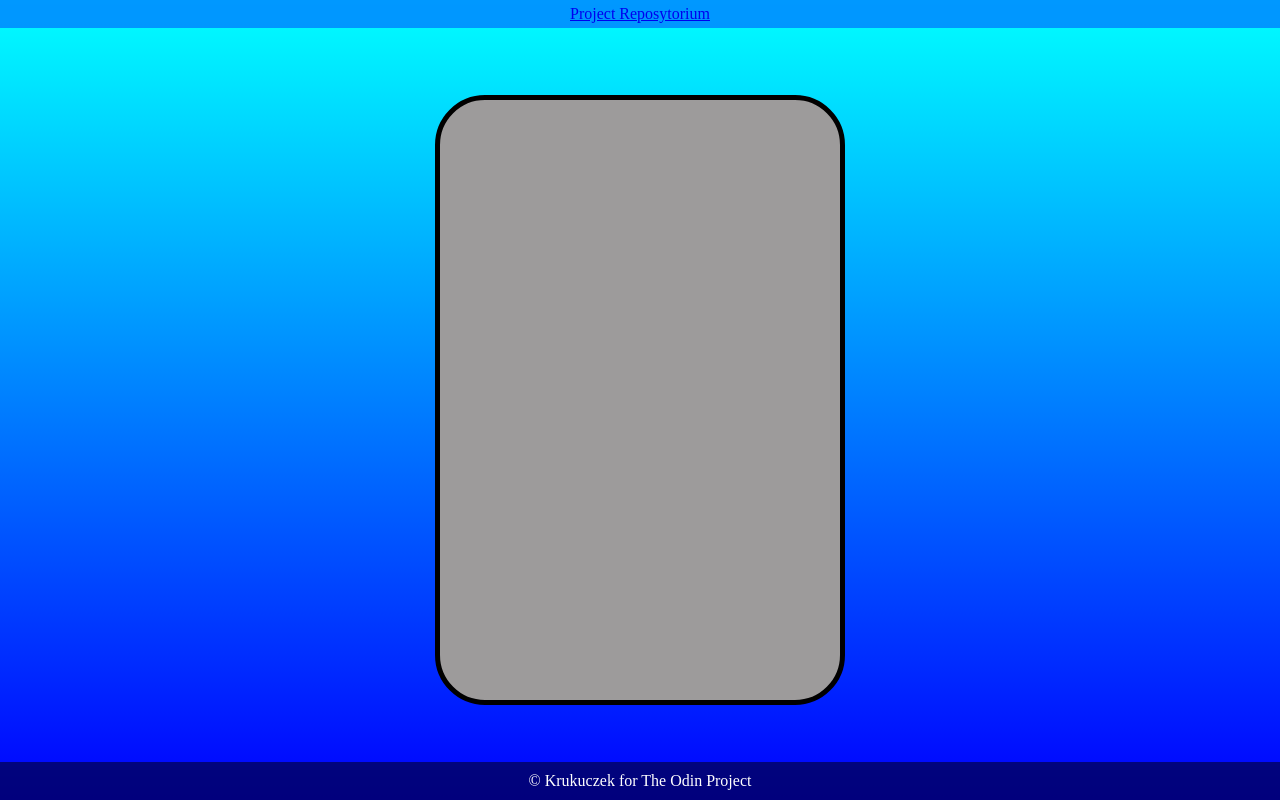
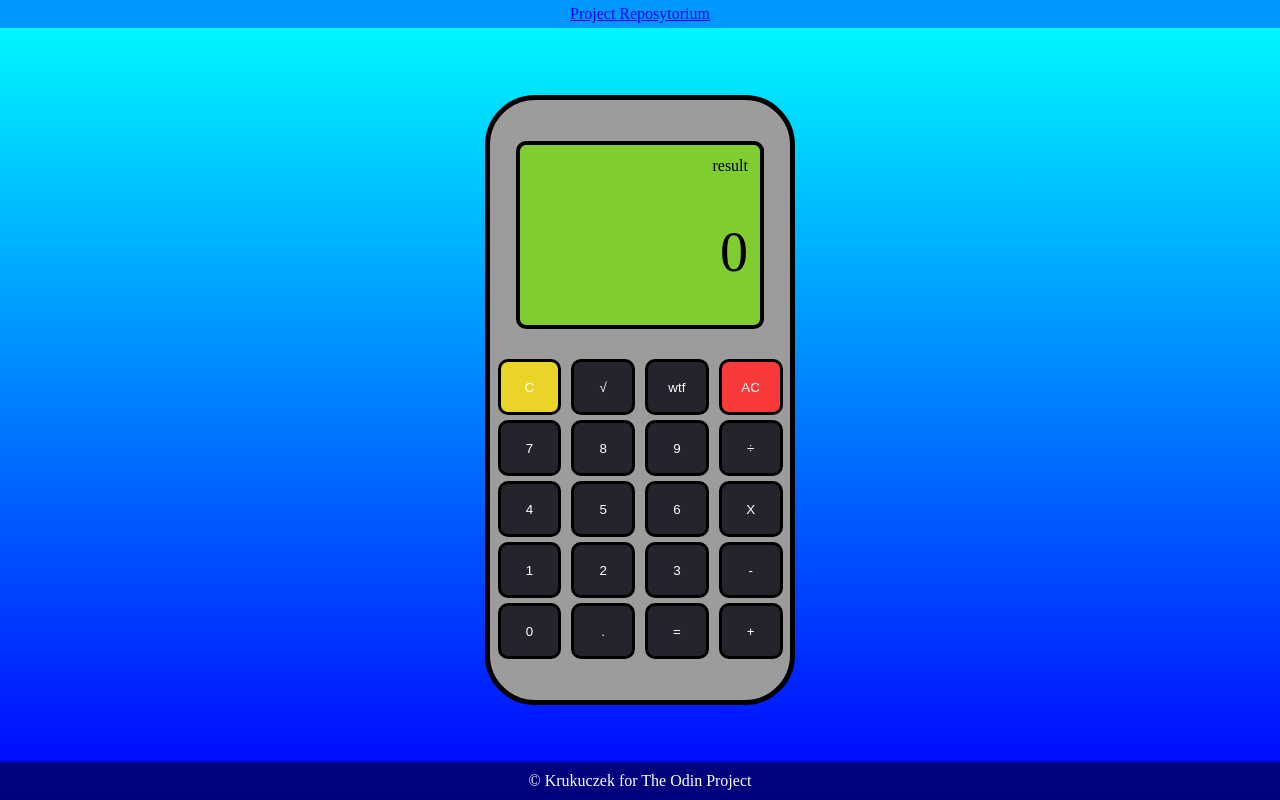
Before and after one commit to Krukuczek/Project-Calculator, a plain HTML site: page index.html in a window 1280 px wide. Drawn offline with Linux system fonts and the light colour scheme.

Commit message:
add calculator keyboard and calculator style

```diff
--- a/index.html
+++ b/index.html
@@ -16,11 +16,33 @@
     <main>
         <div id="calculator">
             <div id="display">
-
+                <div id="screen">
+                    <div id="result">result</div>
+                    <div id="userNumbers">0</div>
+                </div>
             </div>
 
             <div id="keyboard">
-
+                <button id="c">C</button>
+                <button id="√">√</button>
+                <button id="wtf">wtf</button>
+                <button id="ac">AC</button>
+                <button id="7">7</button>
+                <button id="8">8</button>
+                <button id="9">9</button>
+                <button id="/">÷</button>
+                <button id="4">4</button>
+                <button id="5">5</button>
+                <button id="6">6</button>
+                <button id="X">X</button>
+                <button id="1">1</button>
+                <button id="2">2</button>
+                <button id="3">3</button>
+                <button id="-">-</button>
+                <button id="0">0</button>
+                <button id=".">.</button>
+                <button id="=">=</button>
+                <button id="+">+</button>
             </div>
         </div>
     </main>
--- a/style.css
+++ b/style.css
@@ -37,11 +37,83 @@ footer{
     text-align: center;
 }
 #calculator{
-    width: 100vw;
+    width: 95vw;
     height: 80vh;
-    max-width: 400px;
+    max-width: 300px;
     max-height: 600px;
     background-color: rgb(157, 155, 155);
     border:5px solid black;
     border-radius: 50px;
+    display: flex;
+    justify-content: center;
+    align-items: center;
+    flex-direction: column;
+    gap:30px;
 }
+#display{
+    height: 30%;
+    width: 80%;
+    background-color: rgb(128, 205, 50);
+    border:black solid 4px;
+    text-align: center;
+    border-radius: 10px;
+}
+#screen{
+    height: 95%;
+    width: 95%;
+}
+#result{
+    height: 25%;
+    display: flex;
+    justify-content: right;
+    align-items: center;
+}
+#userNumbers{
+    height: 75%;
+    display: flex;
+    justify-content: right;
+    align-items: center;
+    font-size: 7vh;
+}
+
+
+#keyboard{
+    width: 95%;
+    height: 50%;
+    display: grid;
+    grid-template-columns: repeat(4, 1fr);
+    grid-template-rows: repeat(5, 1fr);
+    grid-column-gap: 10px;
+    grid-row-gap: 5px;
+}
+button{
+    border:solid black 3px;
+    border-radius: 10px;
+    cursor: pointer;
+    background-color: rgb(37, 35, 43);
+    color:white;
+}
+button:hover{
+    background-color: rgb(45, 41, 51);
+}
+button:active{
+    background-color: rgb(59, 54, 67);
+}
+#c{
+    background-color: rgb(235, 212, 42);
+}
+#c:hover{
+    background-color: rgb(237, 218, 73);
+}
+#c:active{
+    background-color: rgb(243, 216, 11);
+}
+#ac{
+    background-color: rgb(248, 58, 58);
+}
+#ac:hover{
+    background-color: rgb(247, 77, 77);
+}
+#ac:active{
+    background-color: rgb(247, 32, 32);
+}
```
